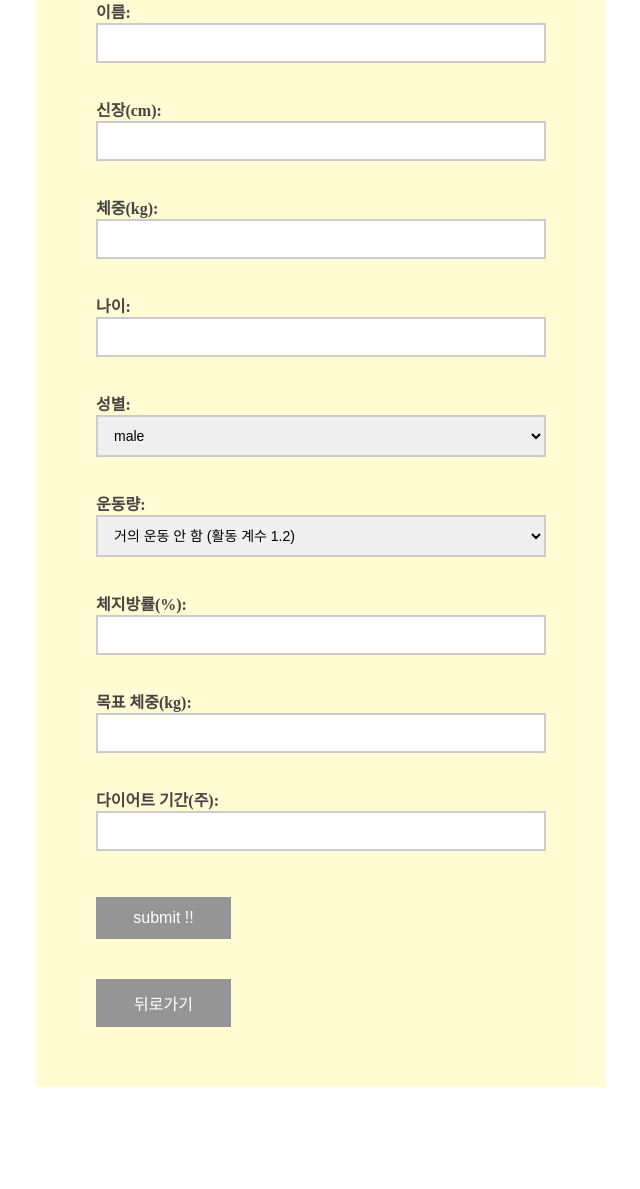
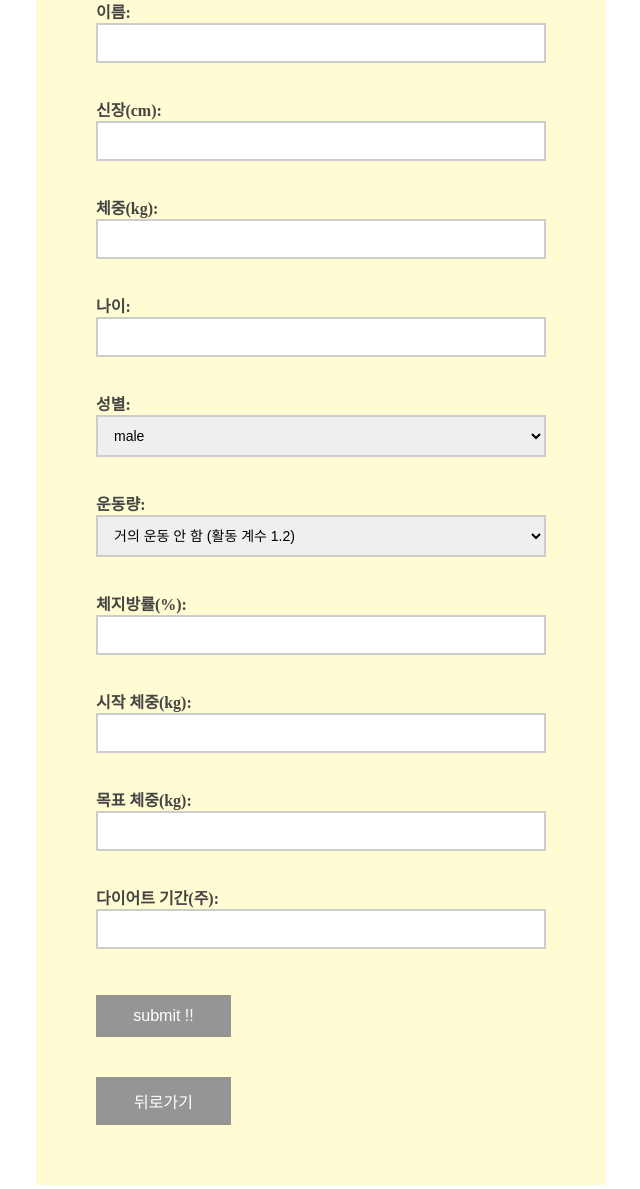
Before and after one commit to djswn/BodyBuddy, a Flask app: page /userInfo/1 in a window 1280 px wide. Shown: the part 229-1418 px from the top of the page, without its empty margins (319-959 px from the left). Before the commit the page ends 1316 px from the top, so only its background shows below. Run offline with Flask 3, Linux system fonts and the light colour scheme; some web fonts are replaced.

Commit message:
[feat] '시작 체중' 입력란 추가
성취도 계산을 위해, 고정된 값인 첫 사용자의 시작 체중이 필요합니다. 때문에 userInfo.html에서 시작 체중도 입력받을 수 있도록 코드를 추가했습니다.

```diff
--- a/templates/userInfo.html
+++ b/templates/userInfo.html
@@ -62,6 +62,12 @@
     <input type="number" name="body_fat" step="0.1" value="{{ user_info.body_fat if user_info else '' }}">
   </label><br>
 
+  <label>시작 체중(kg):
+  <input type="number" name="start_weight" step="0.1"
+         value="{{ user_info.start_weight if user_info else '' }}" required>
+  </label><br>
+
+
   <label>목표 체중(kg):
     <input type="number" name="target_weight" step="0.1" value="{{ user_info.target_weight if user_info else '' }}" required>
   </label><br>
```
